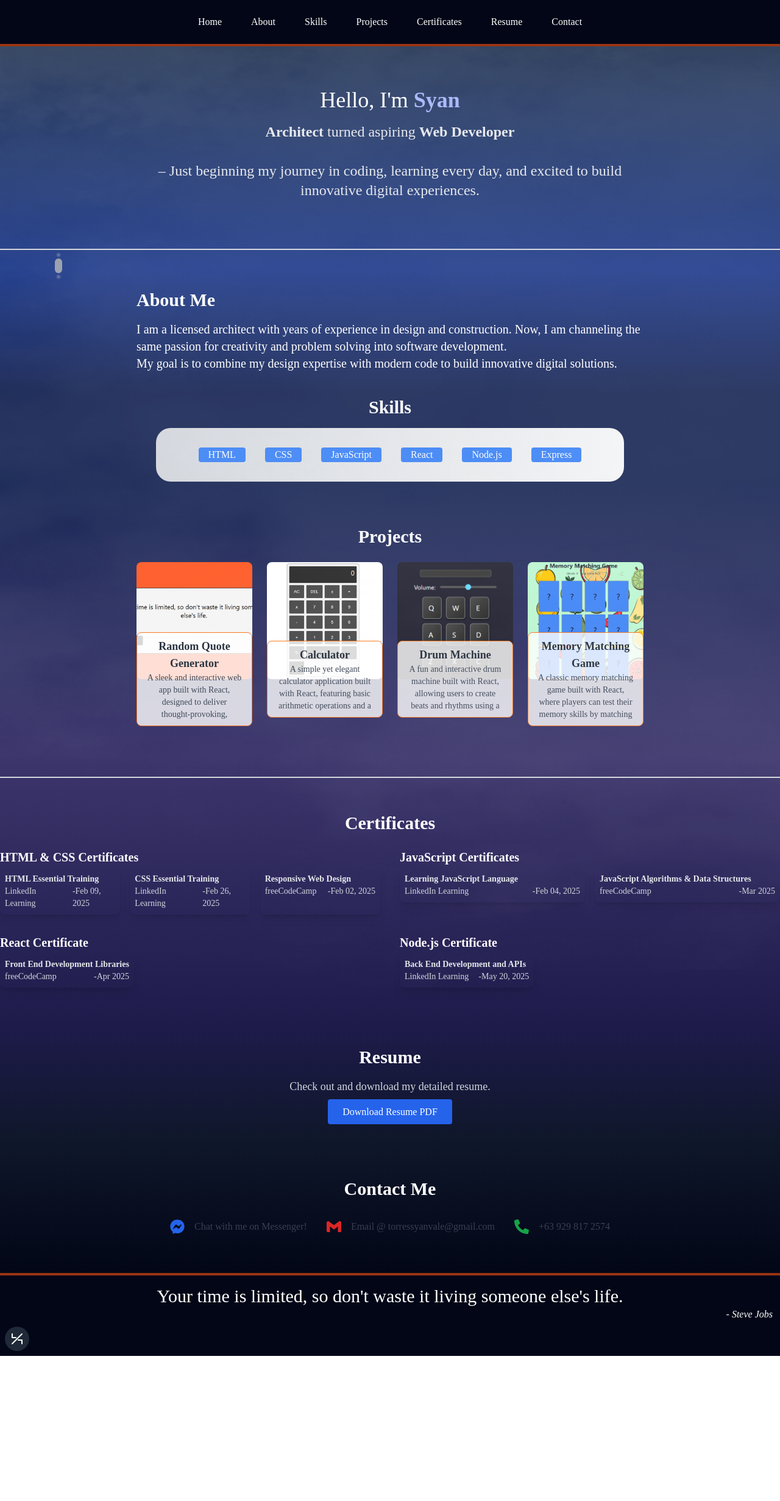
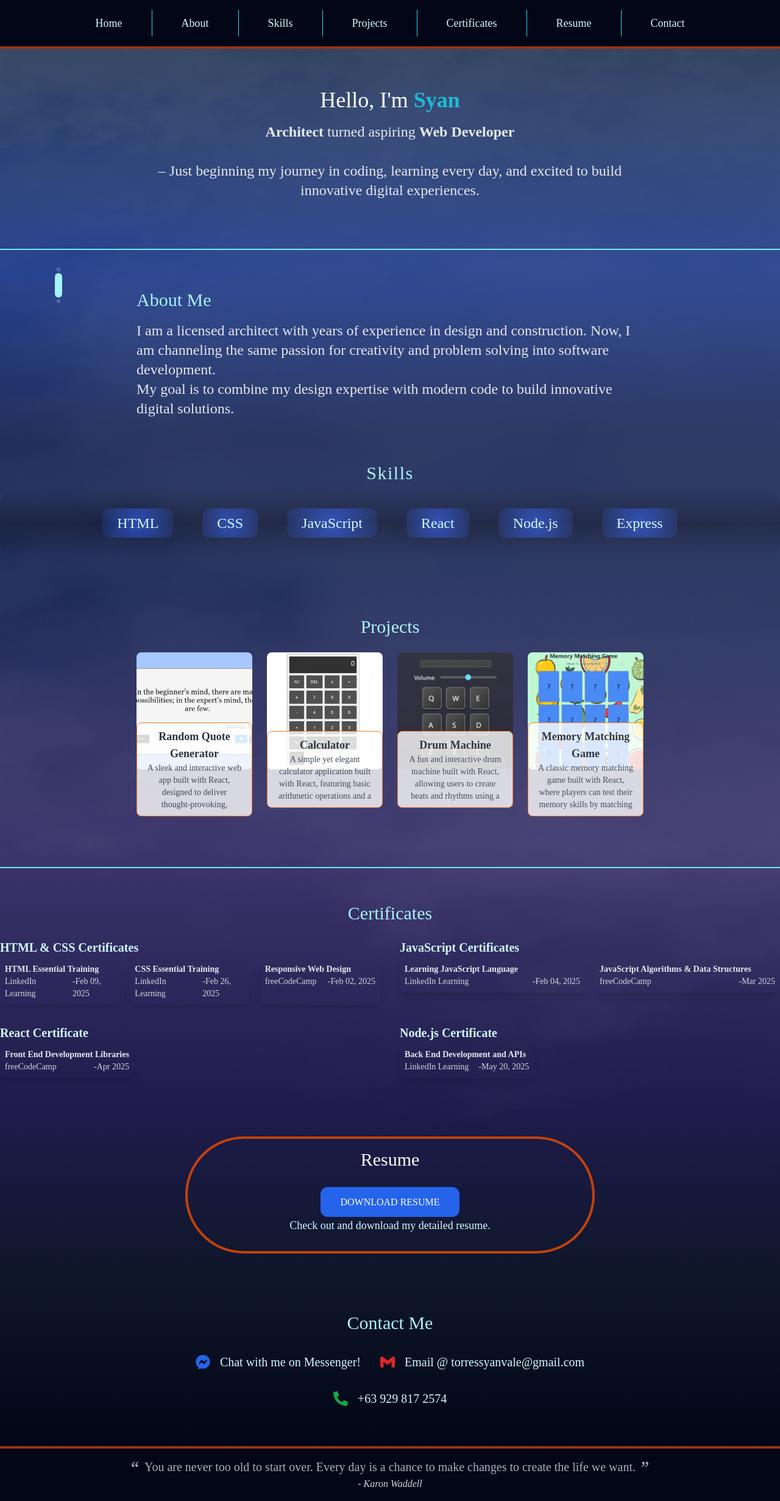
Before and after one commit to madcyans/portfolio, a React (Create React App) app: page / in a window 1280 px wide. Shown: the whole page at 61% size. Before the commit the page ends 2224 px from the top, so only its background shows below. Built offline with nearby package versions, Linux system fonts and the light colour scheme; no server answers.

Commit message:
final version

```diff
--- a/src/components/About.js
+++ b/src/components/About.js
@@ -3,8 +3,8 @@ import React from 'react';
 const About = () => (
   <section id="about" className="py-8 bg-gradient-to-b from-blue-900 to-blue-950">
     <div className="relative z-20 mx-14 px-8 sm:mx-14 sm:px-8 md:mx-24 md:px-12 lg:mx-30 lg:px-16 xl:mx-36 xl:px-20" >
-      <h2 className="text-3xl text-white font-bold mb-4">About Me</h2>
-      <p className="text-xl text-white">
+      <h2 className="text-3xl text-cyan-200 mb-4">About Me</h2>
+      <p className="text-2xl text-gray-200">
         I am a licensed architect with years of experience in design and construction.
         Now, I am channeling the same passion for creativity and problem solving into software development.<br />
         My goal is to combine my design expertise with modern code to build innovative digital solutions.
--- a/src/components/Certificates.js
+++ b/src/components/Certificates.js
@@ -57,9 +57,9 @@ const Certificates = () => {
     <section id="certificates" className="pb-16 pt-8 bg-gradient-to-b from-royal-indigo to-indigo-950">
       <div className="container mx-auto">
         {/* Divider at the very top */}
-        <hr className="border-t-2 border-gray-300 mb-14" />
+        <hr className="border-t-2 border-cyan-300 mb-14" />
 
-        <h2 className="text-3xl font-bold text-center mb-6">Certificates</h2>
+        <h2 className="text-3xl text-cyan-200 text-center mb-6">Certificates</h2>
 
         {/* Grid with 2 rows and 2 columns on larger screens */}
         <div className="grid grid-cols-1 lg:grid-cols-2 text-xl gap-8">
@@ -72,7 +72,7 @@ const Certificates = () => {
 
             return (
               <div key={index}>
-                <h3 className="font-bold mb-1">{categoryObj.category}</h3>
+                <h3 className="font-bold mb-1 text-cyan-100">{categoryObj.category}</h3>
                 <div className={`w-full text-sm grid ${gridColsClasses} gap-4`}>
                   {categoryObj.certificates.map((cert, idx) => (
                     <CertificateCard certificate={cert} key={idx} />
@@ -85,7 +85,7 @@ const Certificates = () => {
           {/* Row 2: React + Node.js */}
           {certificateCategories.row2.map((categoryObj, index) => (
             <div key={index}>
-              <h3 className="font-bold mb-1">{categoryObj.category}</h3>
+              <h3 className="font-bold mb-1 text-cyan-100">{categoryObj.category}</h3>
               <div className="w-fit text-sm grid grid-cols-1 gap-6">
                 {categoryObj.certificates.map((cert, idx) => (
                   <CertificateCard certificate={cert} key={idx} />
--- a/src/components/CircleNavigator.js
+++ b/src/components/CircleNavigator.js
@@ -7,8 +7,8 @@ const CircleNavigator = () => {
   const [smoothPos, setSmoothPos] = useState(0);
 
   // Static vertical range in vh units
-  const minPos = 53; // Starting position (38vh)
-  const maxPos = 62; // Ending position (74vh)
+  const minPos = 56; // Starting position (38vh)
+  const maxPos = 69; // Ending position (74vh)
 
   // Fixed scroll range (in pixels) that maps 0 to 1 for scroll percentage.
   const fixedScrollRange = 400; // Adjust this value to fit your scroll range
@@ -55,7 +55,7 @@ const CircleNavigator = () => {
       <div className="absolute left-1/2 transform -translate-x-1/2 h-full w-1"></div>
       {/* Circle indicator (centered horizontally) */}
       <div
-        className="absolute left-1/2 transform -translate-x-1/2 w-3 h-6 bg-gray-400 rounded-full smokey-ball"
+        className="absolute left-1/2 transform -translate-x-1/2 w-3 h-10 bg-cyan-200 rounded-full smokey-ball"
         style={{ top: `${computedTop}vh` }}
       ></div>
     </div>
--- a/src/components/Contact.js
+++ b/src/components/Contact.js
@@ -5,7 +5,7 @@ import { SiGmail } from 'react-icons/si';
 const Contact = () => (
   <section id="contact" className="py-16 bg-gradient-to-b from-slate-900 to-slate-950">
     <div className="mx-auto mx-14 px-8 sm:mx-14 sm:px-8 md:mx-24 md:px-12 lg:mx-30 lg:px-16 xl:mx-36 xl:px-20">
-      <h2 className="text-3xl font-bold text-center mb-8">Contact Me</h2>
+      <h2 className="text-3xl text-cyan-200 text-center mb-8">Contact Me</h2>
       {/* Parent container ensures inline layout but wraps when needed */}
       <div className="w-full flex flex-wrap justify-center gap-8">
 
@@ -16,7 +16,7 @@ const Contact = () => (
             href="https://m.me/SyanTorres"
             target="_blank"
             rel="noopener noreferrer"
-            className="text-1.5xl text-gray-700 hover:text-blue-600"
+            className="text-xl text-cyan-100 hover:text-cyan-400"
           >
             Chat with me on Messenger!
           </a>
@@ -29,7 +29,7 @@ const Contact = () => (
             href="mailto:torressyanvale@gmail.com"
             target="_blank"
             rel="noopener noreferrer"
-            className="text-1.5xl text-gray-700 hover:text-blue-600"
+            className="text-xl text-cyan-100 hover:text-cyan-400"
           >
             Email @ torressyanvale@gmail.com
           </a>
@@ -42,7 +42,7 @@ const Contact = () => (
             href="tel:+639298172574"
             target="_blank"
             rel="noopener noreferrer"
-            className="text-1.5xl text-gray-700 hover:text-blue-600"
+            className="text-xl text-cyan-100 hover:text-cyan-400"
           >
             +63 929 817 2574
           </a>
--- a/src/components/Header.js
+++ b/src/components/Header.js
@@ -46,26 +46,30 @@ const Header = () => {
 
   return (
     <header
-      className={`bg-slate-950 py-6 fixed top-0 w-full z-50 transform transition-transform duration-300 border-b-4 border-orange-800 ${
+      className={`bg-slate-950 py-4 fixed top-0 w-full z-50 transform transition-transform duration-300 border-b-4 border-orange-800 ${
         showHeader ? 'translate-y-0' : '-translate-y-full'
       }`}
     >
       <nav>
-        <ul className="flex justify-center space-x-6 md:space-x-12">
+        <ul className="flex justify-center divide-x divide-cyan-400">
           {navLinks.map(({ href, label }) => (
             <li key={href}>
               {/* For internal anchor links, use the smooth scroll behavior */}
               {href.startsWith("/") ? (
-                <Link className="text-xs md:text-base text-white hover:text-gray-300" to={href}>
-                  {label}
+                <Link to={href} className="text-white hover:text-gray-300">
+                  <span className="inline-block px-4 py-2 text-sm md:text-base lg:text-md xl:text-lg">
+                    {label}
+                  </span>
                 </Link>
               ) : (
                 <a
                   href={href}
                   onClick={(e) => handleNavClick(e, href)}
-                  className="text-xs md:text-base text-white hover:text-gray-300"
+                  className="text-cyan-100 hover:text-gray-300"
                 >
-                  {label}
+                  <span className='inline-block px-2 xl:px-12 py-2 text-sm md:text-base lg:text-md xl:text-lg'>
+                    {label}
+                  </span>
                 </a>
               )}
             </li>
--- a/src/components/Hero.js
+++ b/src/components/Hero.js
@@ -4,14 +4,14 @@ const Hero = () => (
   <section id="hero" className="bg-gradient-to-b from-pale-dark-blue to-blue-900 pt-36 pb-8 text-center">
     <div className="mx-auto text-center mx-14 px-8 sm:mx-14 sm:px-8 md:mx-24 md:px-12 lg:mx-30 lg:px-16 xl:mx-36 xl:px-20">
       <h1 className="text-4xl font-normal text-white" style={{ fontFamily: "'Poppins', serif" }}>Hello, I'm{" "}
-        <span className="text-indigo-300 font-bold" style={{ fontFamily: "'Poppins', serif" }}>Syan</span>
+        <span className="text-cyan-500 font-bold" style={{ fontFamily: "'Poppins', serif" }}>Syan</span>
       </h1>
       <p className="mt-4 text-2xl text-gray-200">
         <strong>Architect</strong> turned aspiring <strong>Web Developer</strong> <br /> <br />
         – Just beginning my journey in coding, learning every day, and excited to build innovative digital experiences.</p>
     </div>
      {/* Divider at the very top */}
-    <hr className="border-t-2 border-gray-300 mt-20" />
+    <hr className="border-t-2 border-cyan-300 mt-20" />
 
   </section>
 );
--- a/src/components/Projects.js
+++ b/src/components/Projects.js
@@ -52,7 +52,7 @@ const Projects = () => {
   return (
     <section id="projects" className="py-16 bg-gradient-to-b from-blue-950 to-royal-indigo">
       <div className="text-center mx-auto  mx-14 px-8 sm:mx-14 sm:px-8  md:mx-24 md:px-12 lg:mx-30 lg:px-16 xl:mx-36 xl:px-20">
-        <h2 className="text-3xl font-bold text-center mx-auto mb-6 </div>">Projects</h2>
+        <h2 className="text-3xl text-cyan-200 text-center mx-auto mb-6 </div>">Projects</h2>
         <div className="grid grid-cols-1 sm:grid-cols-2 lg:grid-cols-3 xl:grid-cols-4 gap-6">
           {projects.map((project) => (
             <div key={project.id} className="pb-16">
--- a/src/components/QuoteMachine.js
+++ b/src/components/QuoteMachine.js
@@ -1,73 +1,111 @@
 //A random quote machine in footer
-import React, { useState } from 'react';
+import React, { useState, useEffect, useCallback } from 'react';
 
 // A sample list of quotes. This array can later be replaced by data from an API.
 const quotes = [
-  { text: "The best way to predict the future is to invent it.", author: "Alan Kay" },
-  { text: "Life is 10% what happens to us and 90% how we react to it.", author: "Charles R. Swindoll" },
-  { text: "Your time is limited, so don't waste it living someone else's life.", author: "Steve Jobs" },
-  { text: "The mind is everything. What you think you become.", author: "Buddha" },
+  { text: "Even the greatest was once a beginner. Don’t be afraid to take that first step.", author: "Muhammad Ali" },
+  { text: "Be willing to be a beginner every single morning.", author: "Meister Eckhart" },
+  { text: "The first step towards getting somewhere is to decide you’re not going to stay where you are.", author: "J.P. Morgan" },
+  { text: "The only way to do great work is to love what you do. If you haven't found it yet, keep looking. Don't settle.", author: "Steve Jobs" },
+  { text: "You are never too old to start over. Every day is a chance to make changes to create the life we want.", author: "Karon Waddell" },
+  { text: "Find a job you enjoy doing, and you will never have to work a day in your life.", author: "Chinonye J. Chidolue" },
+  { text: "Success is the sum of small efforts, repeated day-in and day-out.", author: "Robert Collier" },
+
 ];
 
 function QuoteMachine() {
+  // Returns a random quote and the remaining quotes from the given array.
   function getRandomQuoteAndRemove(array) {
-    const copy = [...array]; // Create a shallow copy of the array
-    const randomIndex = Math.floor(Math.random() * copy.length); // Get a random index
-    const selected = copy[randomIndex]; // Select the quote at that index
-    copy.splice(randomIndex, 1); // Remove the selected quote from the copy
-    return { selected, remaining: copy }; // Return the selected quote and the remaining quotes
+    const copy = [...array];
+    const randomIndex = Math.floor(Math.random() * copy.length);
+    const selected = copy[randomIndex];
+    copy.splice(randomIndex, 1);
+    return { selected, remaining: copy };
   }
 
-  const initial = getRandomQuoteAndRemove(quotes); // Get the first random quote and the remaining quotes
+  // Initialize state with one random quote and the rest in "unusedQuotes"
+  const initial = getRandomQuoteAndRemove(quotes);
   const [currentQuote, setCurrentQuote] = useState(initial.selected);
   const [unusedQuotes, setUnusedQuotes] = useState(initial.remaining);
   const [fade, setFade] = useState(true);
 
-  // Update the quote (currentQuote) when the user clicks the button
-  const handleNewQuote = () => {
+  // Memoized function to update the quote.
+  const handleNewQuote = useCallback(() => {
     // Fade out the text.
     setFade(false);
-
-    // Wait 500ms for the fade-out animation to complete.
     setTimeout(() => {
-      // Use the current unusedQuotes array, or reset to a full copy if all quotes have been used.
-      let availableQuotes = unusedQuotes.length ? unusedQuotes : [...quotes];
+      let availableQuotes;
+      // If there are still unused quotes, pick from them.
+      if (unusedQuotes.length > 0) {
+        availableQuotes = unusedQuotes;
+      } else {
+        // When unusedQuotes is empty, reset the pool.
+        // Filter out the current quote (if possible) to prevent an immediate repeat.
+        availableQuotes = quotes.length > 1
+          ? quotes.filter(q => q.text !== currentQuote.text)
+          : [...quotes];
+      }
       const { selected, remaining } = getRandomQuoteAndRemove(availableQuotes);
       setCurrentQuote(selected);
       setUnusedQuotes(remaining);
       // Fade the text back in.
       setFade(true);
-    }, 500); // 500ms delay for the fade-out animation
-  };
+    }, 700); // 500ms delay for fade-out/fade-in transition
+  }, [unusedQuotes, currentQuote]);
 
-  return (
-    // Wrapper element with id="quote-box" (User Story #1)
-    <div className="relative bg-slate-950 w-full p-2 z-50 border-t-4 border-orange-800" id="quote-box-wrapper">
-      <div className="relative bg-slate-950 max-w-7xl w-full justify-center text-center p-1 mx-auto my-1 z-50" id="quote-box">
-        {/* Left side: Quote text and author in one flex row */}
-        <div className="flex items-center space-x-4 overflow-hidden"></div>
+  // Automatically change the quote every 5 seconds.
+  useEffect(() => {
+    const interval = setInterval(() => {
+      handleNewQuote();
+    }, 5000); // Change quote every 5 seconds
+
+    return () => clearInterval(interval);
+  }, [handleNewQuote]);
+
+   return (
+    // Quote Machine wrapper
+    <div
+      id="quote-box-wrapper"
+      className="relative bg-slate-950 w-full p-2 z-50 border-t-4 border-orange-800"
+    >
+      <div
+        id="quote-box"
+        className="relative bg-slate-950 max-w-7xl w-full justify-center text-center p-1 mx-auto my-1 z-50"
+      >
+        {/* Quote text and author */}
+        <div id="quote-text-container" className="flex flex-col items-center overflow-hidden">
           <p
             id="text"
-            className={`text-3xl text-white text-center transition-opacity duration-500 ${fade ? "opacity-100" : "opacity-0"}`}
+            className={`text-xl text-gray-300 text-center transition-opacity duration-500 ${fade ? "opacity-100" : "opacity-0"}`}
           >
+            <span
+              style={{
+                fontFamily: "'Georgia', serif",
+                fontSize: "1.5em",    // Adjust size as needed
+                verticalAlign: "middle",
+                marginRight: "0.3em",
+              }}
+            >
+              “
+            </span>
             {currentQuote.text}
+            <span
+              style={{
+                fontFamily: "'Georgia', serif",
+                fontSize: "1.5em",    // Adjust size for closing quote
+                verticalAlign: "middle",
+                marginLeft: "0.3em",
+              }}
+            >
+              ”
+            </span>
           </p>
-          <p id="author" className="text-right text-white italic">
+          <p id="author" className="text-right text-gray-300 italic">
             - {currentQuote.author}
           </p>
         </div>
-        {/* Right side: New Quote button shown as a reroll icon */}
-        <button
-          id="new-quote"
-          onClick={handleNewQuote}
-          className="bg-gray-800 text-white p-2 rounded-full hover:bg-gray-700 transition-colors"
-        >
-          {/* Reroll / refresh icon (SVG) */}
-          <svg xmlns="http://www.w3.org/2000/svg" className="w-6 h-6" fill="none" viewBox="0 0 24 24" stroke="currentColor">
-            <path strokeLinecap="round" strokeLinejoin="round" strokeWidth={2} d="M4 4v6h6M20 20v-6h-6M4 20l8-8m0 0l8-8" />
-          </svg>
-        </button>
       </div>
+    </div>
   );
 }
 
--- a/src/components/Resume.js
+++ b/src/components/Resume.js
@@ -2,21 +2,21 @@ import React from 'react';
 
 const Resume = () => (
   <section id="resume" className="py-8 bg-gradient-to-b from-indigo-950 to-slate-900">
-    <div className="max-w-5xl mx-auto px-8 text-center">
-      <h2 className="text-3xl font-bold mb-4 text-white">Resume</h2>
-      <p className="text-lg text-gray-300">
-        Check out and download my detailed resume.
-      </p>
+    <div className="max-w-2xl mx-auto px-2 py-4 text-center border-4 border-orange-700 rounded-full">
+      <h2 className="text-3xl text-cyan-200 mb-6 pb-4 text-white">Resume</h2>
       <div className="mt-4">
         <a
           href="/certificates/Torres-Syan-CV.pdf"
           target="_blank"
           rel="noopener noreferrer"
-          className="px-6 py-3 bg-blue-600 text-white rounded hover:bg-blue-700 transition-colors"
+          className="px-8 py-4 bg-blue-600 text-white rounded-xl hover:bg-blue-700 transition-colors"
         >
-          Download Resume PDF
+          DOWNLOAD RESUME
         </a>
       </div>
+      <p className="text-lg text-cyan-100 py-3">
+        Check out and download my detailed resume.
+      </p>
     </div>
   </section>
 );
--- a/src/components/Skills.js
+++ b/src/components/Skills.js
@@ -12,20 +12,22 @@ const skills = [
 const Skills = () => (
   <section id="skills" className="py-2 bg-blue-950">
     <div className="max-w-3xl mx-auto px-4">
-      <h2 className="text-3xl font-bold text-center mb-4">Skills</h2>
+      <h2 className="text-3xl text-cyan-200 text-center mt-8 tracking-wider">Skills</h2>
     </div>
 
-    <div className="max-w-3xl mx-auto px-4 bg-gradient-to-r from-gray-300 to-gray-100 py-8 rounded-3xl">
+    <div className="max-w-full mx-auto py-2 pb-6 rounded-3xl">
+      <div className="bg-gradient-to-b from-indigo-950/5 via-slate-950/50 to-indigo-950/5 rounded-3xl p-8">
         <div className="md:mx-2 md:px-2 lg:mx-4 lg:px-4 xl:mx-6 xl:px-6">
-        <ul className="flex flex-wrap justify-center gap-8">
+          <ul className="flex flex-wrap justify-center gap-12">
             {skills.map((skill) => (
-            <li key={skill} className="px-4 bg-blue-500 text-white rounded">
+              <li key={skill} className=" py-2 px-6 rounded-3xl p-8 bg-[radial-gradient(circle,_rgba(30,64,175)_0%,_rgba(30,64,175,0.2)_100%)] text-cyan-100 rounded-xl text-2xl">
                 {skill}
               </li>
             ))}
           </ul>
         </div>
       </div>
+    </div>
   </section>
 );
 
```
Also changed, not shown: public/images/quote.png. Lines whose indentation alone changed are shown as unchanged.
